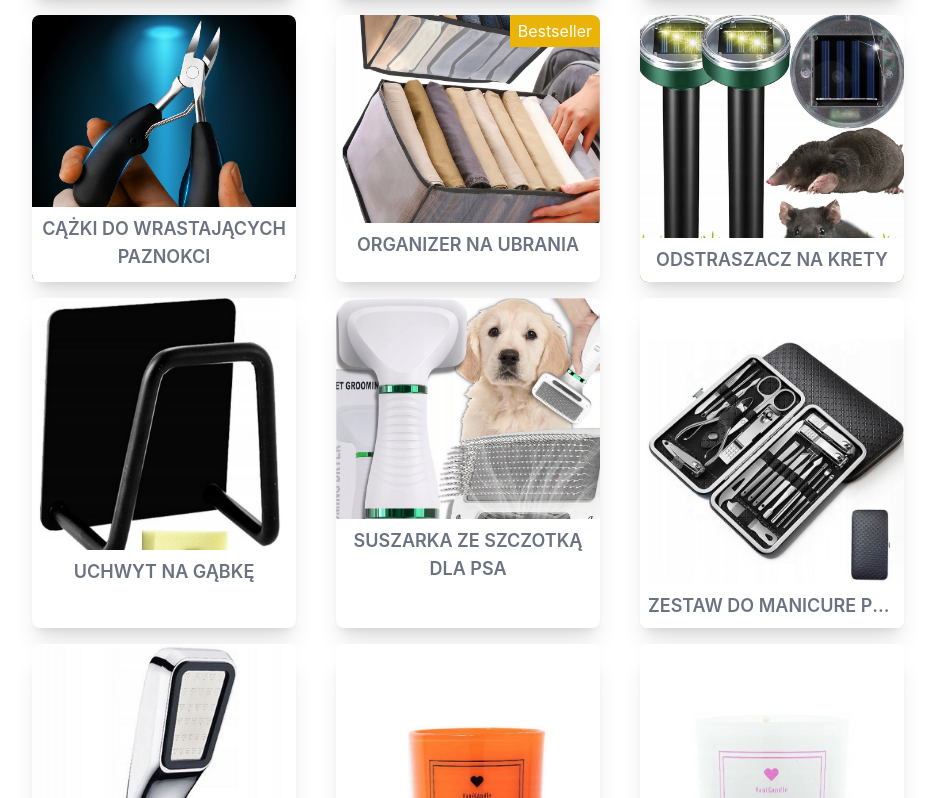
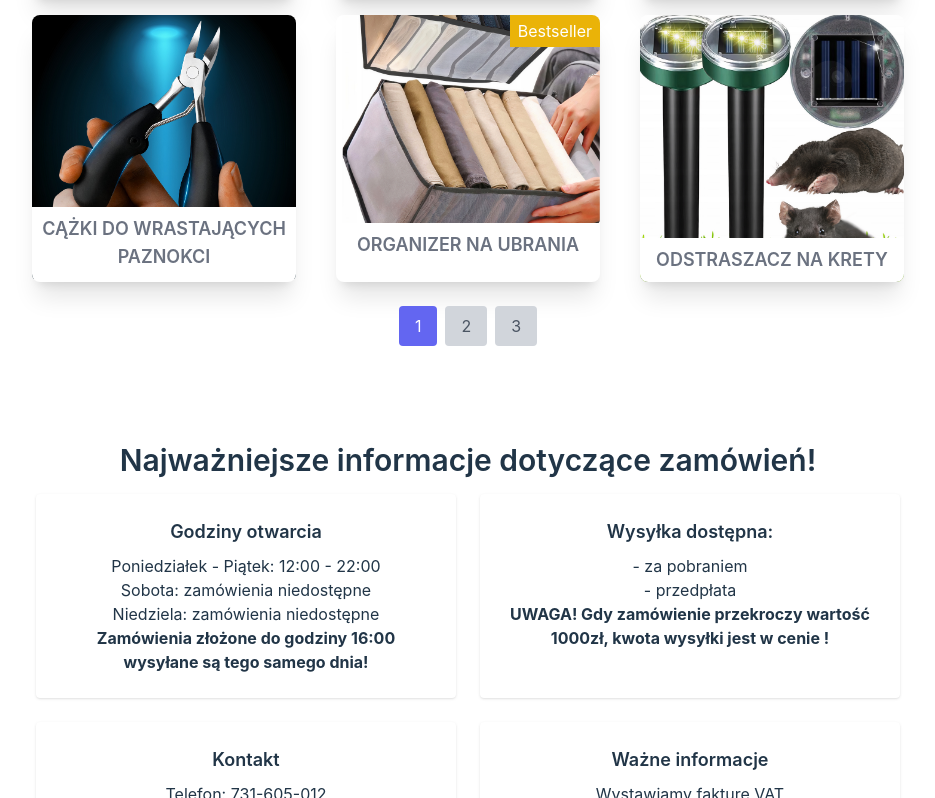
Before and after one commit to kamilek020/kamilwiecek, a React (Vite) app: page / in a window 1280 px wide. Shown: the part 1140-1938 px from the top of the page, without its empty margins (172-1107 px from the left). Built offline with nearby package versions, Linux system fonts and the light colour scheme.

Commit message:
Paginacja na stronie.

```diff
--- a/src/components/photoGallery.jsx
+++ b/src/components/photoGallery.jsx
@@ -6,6 +6,9 @@ const PhotoGallery = () => {
     const [currentCategory, setCurrentCategory] = useState('all');
     const [isOverlayVisible, setIsOverlayVisible] = useState(false);
     const [categoryCounts, setCategoryCounts] = useState({});
+    const [currentPage, setCurrentPage] = useState(1);
+    const [productsPerPage] = useState(9);
+    const galleryContainerRef = useRef(null);
 
     const handleProductClick = (productId) => {
         const product = data.find((item) => item.id === productId);
@@ -23,8 +26,6 @@ const PhotoGallery = () => {
             closeDetails();
         }
     };
-
-    const galleryContainerRef = useRef(null);
 
     useEffect(() => {
         const handleResize = () => {
@@ -60,6 +61,8 @@ const PhotoGallery = () => {
 
     const filterProductsByCategory = (category) => {
         setCurrentCategory(category);
+        setCurrentPage(1);
+        scrollToTop();
     };
 
     const filteredData =
@@ -70,6 +73,27 @@ const PhotoGallery = () => {
                     item.categories.includes(currentCategory) &&
                     (!item.isBestseller || item.isBestseller === true)
             );
+
+    // Pagination
+    const indexOfLastProduct = currentPage * productsPerPage;
+    const indexOfFirstProduct = indexOfLastProduct - productsPerPage;
+    const currentProducts = filteredData.slice(
+        indexOfFirstProduct,
+        indexOfLastProduct
+    );
+    const totalPages = Math.ceil(filteredData.length / productsPerPage);
+
+    const paginate = (pageNumber) => {
+        setCurrentPage(pageNumber);
+        scrollToTop();
+    };
+
+    const scrollToTop = () => {
+        window.scrollTo({
+            top: 0,
+            behavior: 'smooth',
+        });
+    };
 
     return (
         <div className="mt-8 mx-auto max-w-4xl">
@@ -98,8 +122,11 @@ const PhotoGallery = () => {
                     </button>
                 ))}
             </div>
-            <div className="grid gap-4 grid-cols-1 sm:grid-cols-2 md:grid-cols-3 lg:grid-cols-3 xl:grid-cols-3" ref={galleryContainerRef}>
-                {filteredData.map((item) => (
+            <div
+                className="grid gap-4 grid-cols-1 sm:grid-cols-2 md:grid-cols-3 lg:grid-cols-3 xl:grid-cols-3"
+                ref={galleryContainerRef}
+            >
+                {currentProducts.map((item) => (
                     <div
                         key={item.id}
                         className="text-white shadow-xl rounded-lg overflow-hidden shadow-sm mx-auto w-80 md:w-11/12"
@@ -129,6 +156,23 @@ const PhotoGallery = () => {
                     </div>
                 ))}
             </div>
+            <div className="flex justify-center mt-4">
+                {Array.from(Array(totalPages), (_, index) => index + 1).map((page) => (
+                    <button
+                        key={page}
+                        className={`${
+                            currentPage === page
+                                ? 'bg-indigo-500 text-white'
+                                : 'bg-gray-300 text-gray-600'
+                        } px-4 py-2 rounded my-2 mx-1`}
+                        onClick={() => {
+                            paginate(page);
+                        }}
+                    >
+                        {page}
+                    </button>
+                ))}
+            </div>
             {selectedProduct && (
                 <div
                     className={`fixed inset-0 flex items-center justify-center bg-black bg-opacity-75 ${
@@ -143,7 +187,9 @@ const PhotoGallery = () => {
                             className="w-full h-auto"
                         />
                         <h2 className="text-xl font-bold mt-2">{selectedProduct.name}</h2>
-                        <p className="text-gray-500">Dostępność: {selectedProduct.quantity} szt.</p>
+                        <p className="text-gray-500">
+                            Dostępność: {selectedProduct.quantity} szt.
+                        </p>
                         <p className="text-gray-500">Cena: {selectedProduct.price}</p>
                         <p className="text-gray-500">{selectedProduct.description}</p>
                         <button
```
